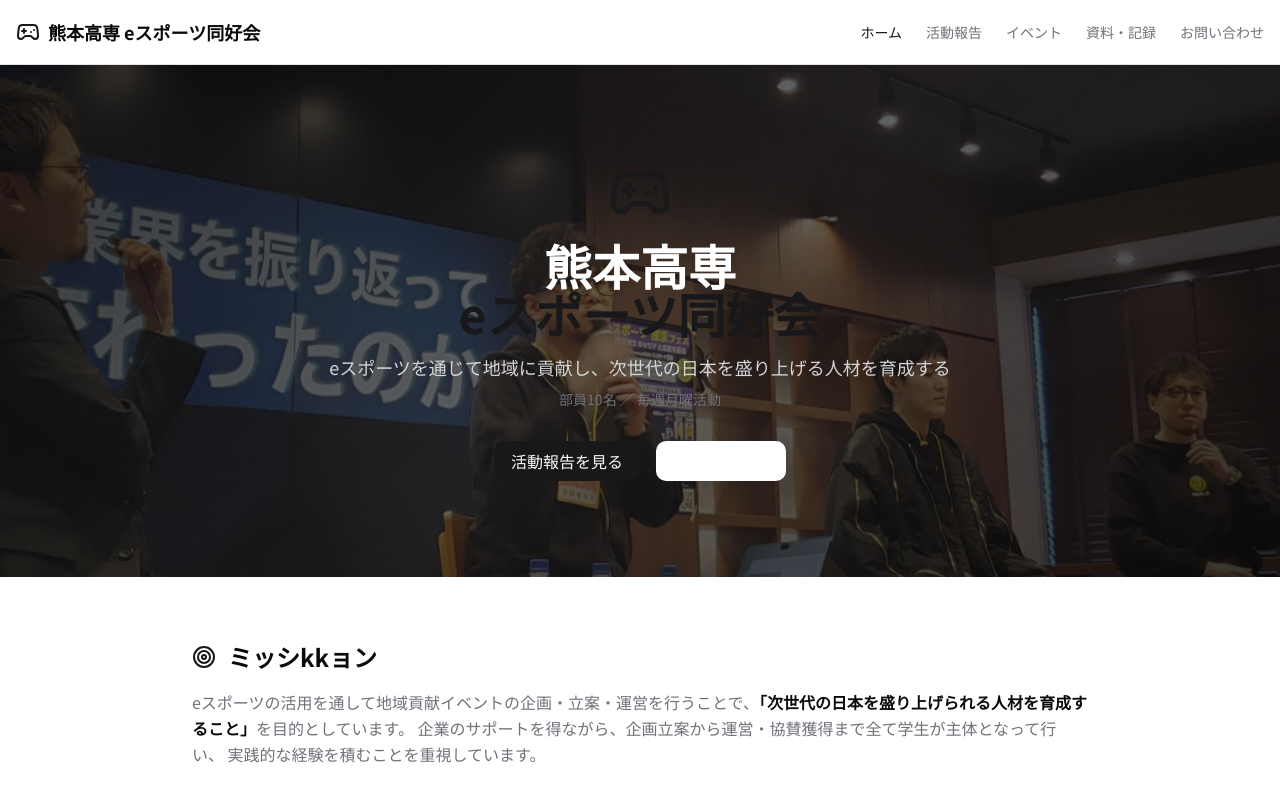
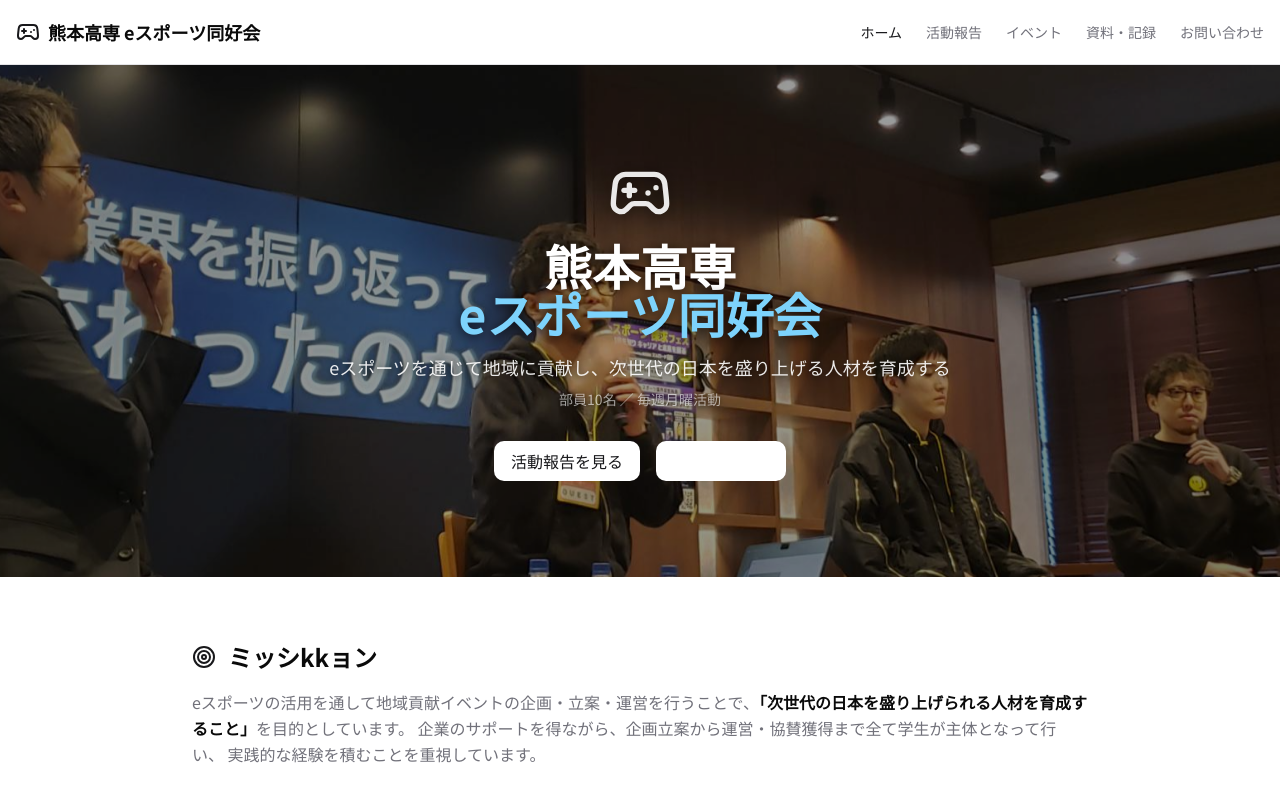
Before and after one commit to yoshikeke/esports_club_page, a Next.js app: page / in a window 1280 px wide. Shown: the top 800 px of the page. Built offline with nearby package versions, Linux system fonts and the light colour scheme.

Commit message:
fix: smooth crossfade transition between slides

```diff
--- a/src/components/HeroSection.tsx
+++ b/src/components/HeroSection.tsx
@@ -11,87 +11,84 @@ import img3 from "@/app/public/images/121418_0.jpg";
 
 const slides = [img1.src, img2.src, img3.src];
 
-const INTERVAL = 6000; // 表示時間 (ms)
-const FADE = 1500;     // フェード時間 (ms)
+const INTERVAL = 7000; // 表示時間 (ms)
+const FADE = 2000;     // フェード時間 (ms)
 
 export function HeroSection() {
   const [active, setActive] = useState(0);
-  const [prev, setPrev] = useState<number | null>(null);
-  const [transitioning, setTransitioning] = useState(false);
 
   useEffect(() => {
     const timer = setInterval(() => {
-      const next = (active + 1) % slides.length;
-      setPrev(active);
-      setTransitioning(true);
-
-      setTimeout(() => {
-        setActive(next);
-        setTransitioning(false);
-        setPrev(null);
-      }, FADE);
+      setActive((i) => (i + 1) % slides.length);
     }, INTERVAL);
-
     return () => clearInterval(timer);
-  // eslint-disable-next-line react-hooks/exhaustive-deps
-  }, [active]);
+  }, []);
 
   return (
     <section className="relative overflow-hidden text-white py-24 px-4">
-      {/* 背景スライド */}
-      {slides.map((src, i) => {
-        const isActive = i === active;
-        const isPrev = i === prev;
-        if (!isActive && !isPrev) return null;
-        return (
-          <div
-            key={i}
-            className="absolute inset-0"
-            style={{
-              opacity: isActive ? (transitioning ? 0 : 1) : transitioning ? 1 : 0,
-              transition: `opacity ${FADE}ms cubic-bezier(0.4,0,0.2,1)`,
-              zIndex: isActive ? 1 : 0,
-            }}
-          >
-            <div
-              className="absolute inset-0 bg-cover bg-center hero-kenburns"
-              style={{ backgroundImage: `url(${src})` }}
-            />
-          </div>
-        );
-      })}
+      {/* 背景スライド（全枚数を常にレンダリング） */}
+      {slides.map((src, i) => (
+        <div
+          key={i}
+          className="absolute inset-0 hero-kenburns"
+          style={{
+            backgroundImage: `url(${src})`,
+            backgroundSize: "cover",
+            backgroundPosition: "center",
+            opacity: i === active ? 1 : 0,
+            transition: `opacity ${FADE}ms ease-in-out`,
+          }}
+        />
+      ))}
 
       {/* ダークグラデーションオーバーレイ */}
       <div
         className="absolute inset-0 z-10"
         style={{
           background:
-            "linear-gradient(135deg, rgba(9,9,11,0.82) 0%, rgba(24,24,27,0.68) 50%, rgba(9,9,11,0.82) 100%)",
+            "linear-gradient(135deg, rgba(0,0,0,0.52) 0%, rgba(0,0,0,0.38) 50%, rgba(0,0,0,0.52) 100%)",
         }}
       />
 
       {/* コンテンツ */}
       <div className="relative z-20 container mx-auto max-w-3xl text-center">
         <div className="mb-4 flex justify-center">
-          <Gamepad2 className="h-16 w-16 text-primary opacity-90" />
+          <Gamepad2
+            className="h-16 w-16 text-white opacity-90"
+            style={{ filter: "drop-shadow(0 2px 8px rgba(0,0,0,0.6))" }}
+          />
         </div>
-        <h1 className="text-4xl md:text-5xl font-bold mb-4 leading-tight">
+        <h1
+          className="text-4xl md:text-5xl font-bold mb-4 leading-tight text-white"
+          style={{ textShadow: "0 2px 12px rgba(0,0,0,0.7)" }}
+        >
           熊本高専<br />
-          <span className="text-primary">eスポーツ同好会</span>
+          <span className="text-sky-300">eスポーツ同好会</span>
         </h1>
-        <p className="text-zinc-300 text-lg mb-2">
+        <p
+          className="text-white/90 text-lg mb-2"
+          style={{ textShadow: "0 1px 6px rgba(0,0,0,0.6)" }}
+        >
           eスポーツを通じて地域に貢献し、次世代の日本を盛り上げる人材を育成する
         </p>
-        <p className="text-zinc-500 text-sm mb-8">部員10名 ／ 毎週月曜活動</p>
+        <p
+          className="text-white/60 text-sm mb-8"
+          style={{ textShadow: "0 1px 4px rgba(0,0,0,0.5)" }}
+        >
+          部員10名 ／ 毎週月曜活動
+        </p>
         <div className="flex flex-col sm:flex-row gap-4 justify-center">
-          <Link href="/blog" className={cn(buttonVariants({ size: "lg" }))}>
+          <Link
+            href="/blog"
+            className={cn(buttonVariants({ size: "lg" }), "bg-white text-zinc-900 hover:bg-white/90")}
+          >
             活動報告を見る
           </Link>
           <Link
             href="/events"
             className={cn(
               buttonVariants({ variant: "outline", size: "lg" }),
-              "border-white/30 text-white hover:bg-white/10"
+              "border-white/50 text-white hover:bg-white/15 backdrop-blur-sm"
             )}
           >
             イベント情報
```
